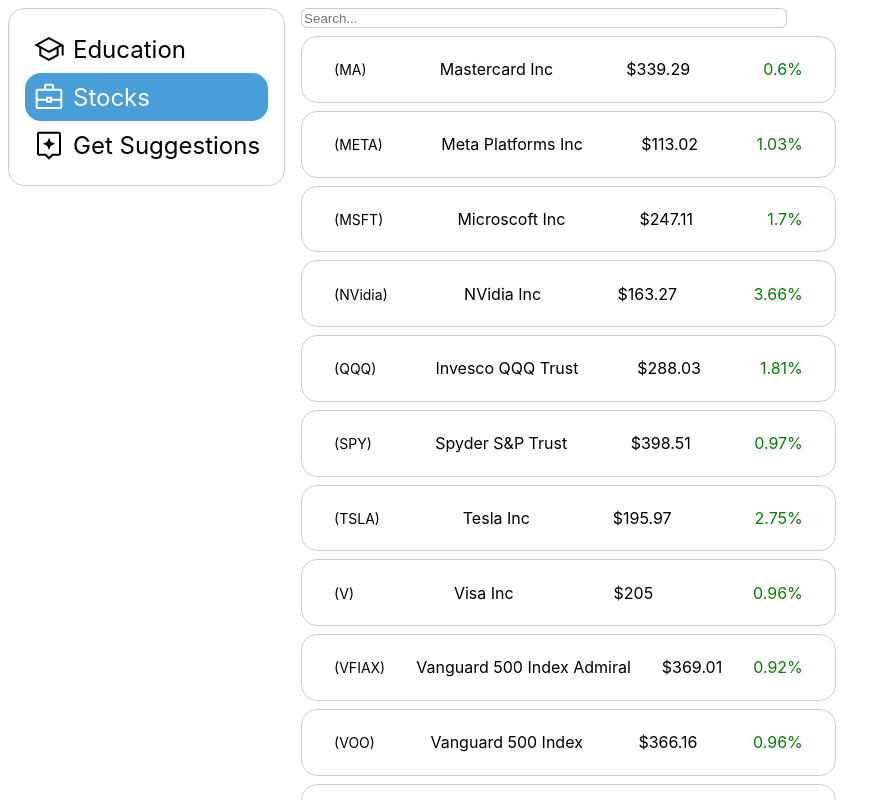
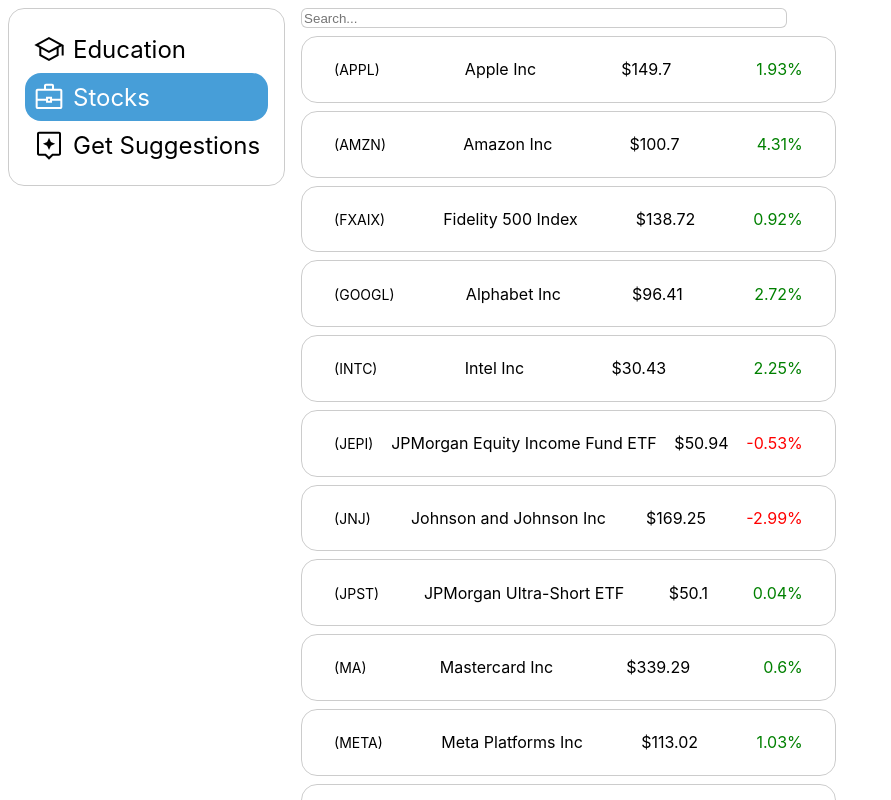
Before and after one commit to Waseem-Alkasbutrus/HackUTD2022-All-in-One-Invest, a React (Create React App) app: page / in a window 1280 px wide. Both pictures are taken after a click on the element "Stocks". Shown: the top 800 px of the page, without its empty margins (0-891 px from the left). Built offline with nearby package versions, Linux system fonts and the light colour scheme.

Commit message:
Improved performance

```diff
--- a/src/App.js
+++ b/src/App.js
@@ -75,14 +75,14 @@
 
       <div className={tabIndex === 2? '.content-div': 'hidden-content-div'}>
         <CardList>
-          {/* <ItemCard file={APPL} ticker={Stocks[0].ticker} name={Stocks[0].name} price={Stocks[0].price} change={Stocks[0].change}/>
+          <ItemCard file={APPL} ticker={Stocks[0].ticker} name={Stocks[0].name} price={Stocks[0].price} change={Stocks[0].change}/>
           <ItemCard file={AMZN} ticker={Stocks[1].ticker} name={Stocks[1].name} price={Stocks[1].price} change={Stocks[1].change}/>
           <ItemCard file={FXAIX} ticker={Stocks[2].ticker} name={Stocks[2].name} price={Stocks[2].price} change={Stocks[2].change}/>
           <ItemCard file={GOOGL} ticker={Stocks[3].ticker} name={Stocks[3].name} price={Stocks[3].price} change={Stocks[3].change}/>
           <ItemCard file={INTL} ticker={Stocks[4].ticker} name={Stocks[4].name} price={Stocks[4].price} change={Stocks[4].change}/>
           <ItemCard file={JEPI} ticker={Stocks[5].ticker} name={Stocks[5].name} price={Stocks[5].price} change={Stocks[5].change}/>
           <ItemCard file={JNJ} ticker={Stocks[6].ticker} name={Stocks[6].name} price={Stocks[6].price} change={Stocks[6].change}/>
-          <ItemCard file={JPST} ticker={Stocks[7].ticker} name={Stocks[7].name} price={Stocks[7].price} change={Stocks[7].change}/> */}
+          <ItemCard file={JPST} ticker={Stocks[7].ticker} name={Stocks[7].name} price={Stocks[7].price} change={Stocks[7].change}/>
           <ItemCard file={MA} ticker={Stocks[8].ticker} name={Stocks[8].name} price={Stocks[8].price} change={Stocks[8].change}/>
           <ItemCard file={META} ticker={Stocks[9].ticker} name={Stocks[9].name} price={Stocks[9].price} change={Stocks[9].change}/>
           <ItemCard file={MSFT} ticker={Stocks[10].ticker} name={Stocks[10].name} price={Stocks[10].price} change={Stocks[10].change}/>
--- a/src/Stocks.json
+++ b/src/Stocks.json
@@ -5,7 +5,7 @@
     "change": 1.93
 },
 {
-    "ticker": "Amazon",
+    "ticker": "AMZN",
     "name": "Amazon Inc",
     "price": 100.70,
     "change": 4.31
@@ -23,7 +23,7 @@
     "change": 2.72
 },
 {
-    "ticker": "Intel",
+    "ticker": "INTC",
     "name": "Intel Inc",
     "price": 30.43,
     "change": 2.25
@@ -65,7 +65,7 @@
     "change": 1.70
 },
 {
-    "ticker": "NVidia",
+    "ticker": "NVDA",
     "name": "NVidia Inc",
     "price": 163.27,
     "change": 3.66
--- a/src/components/CardList.css
+++ b/src/components/CardList.css
@@ -10,7 +10,7 @@
 .content-container {
     display: flex;
     flex-direction: column;
-    width: auto;
+    width: 100%;
 
     gap: 0.5rem;
 
--- a/src/components/Graph.js
+++ b/src/components/Graph.js
@@ -79,14 +79,15 @@
             />
 
             {/* SMA_100 */}
-            {/* <Line
+            <Line
               connectNulls
               type="monotone"
               dataKey="SMA"
               stroke="#0000ff"
               dot={false}
-            /> */}
+            />
             {/* EMA_100 */}
+
             <Line
               connectNulls
               type="monotone"
@@ -97,7 +98,7 @@
 
             {/* BBANDS */}
 
-            {/* <Line
+            <Line
               connectNulls
               type="line"
               dataKey="UpperBand"
@@ -110,7 +111,7 @@
               dataKey="LowerBand"
               stroke="#918e8e"
               dot={false}
-            /> */}
+            />
 
           </LineChart>
         </div>
--- a/src/components/ItemCard.js
+++ b/src/components/ItemCard.js
@@ -6,10 +6,11 @@
 
 export default function ItemCard(props) {
     const [graphVisibility, setGraphVisibility] = useState(-1)
+    const [graph, setGraph] = useState(0)
 
     return (
         <div className="card-div" onClick={() => setGraphVisibility(graphVisibility * -1)}>
-            <div className="info">
+            <div className="info" onClick={() => {setGraph(<Graph companyFile={props.file} />)}}>
                 <p className="ticker">({props.ticker})</p>
                 <p className="name">{props.name}</p>
                 <p className="price">${props.price}</p>
@@ -17,7 +18,7 @@
             </div>
 
             <div className={graphVisibility === -1? "graph hide": "graph"}>
-                <Graph companyFile={props.file} />
+                {graph}
             </div>
         </div>
     )
```
